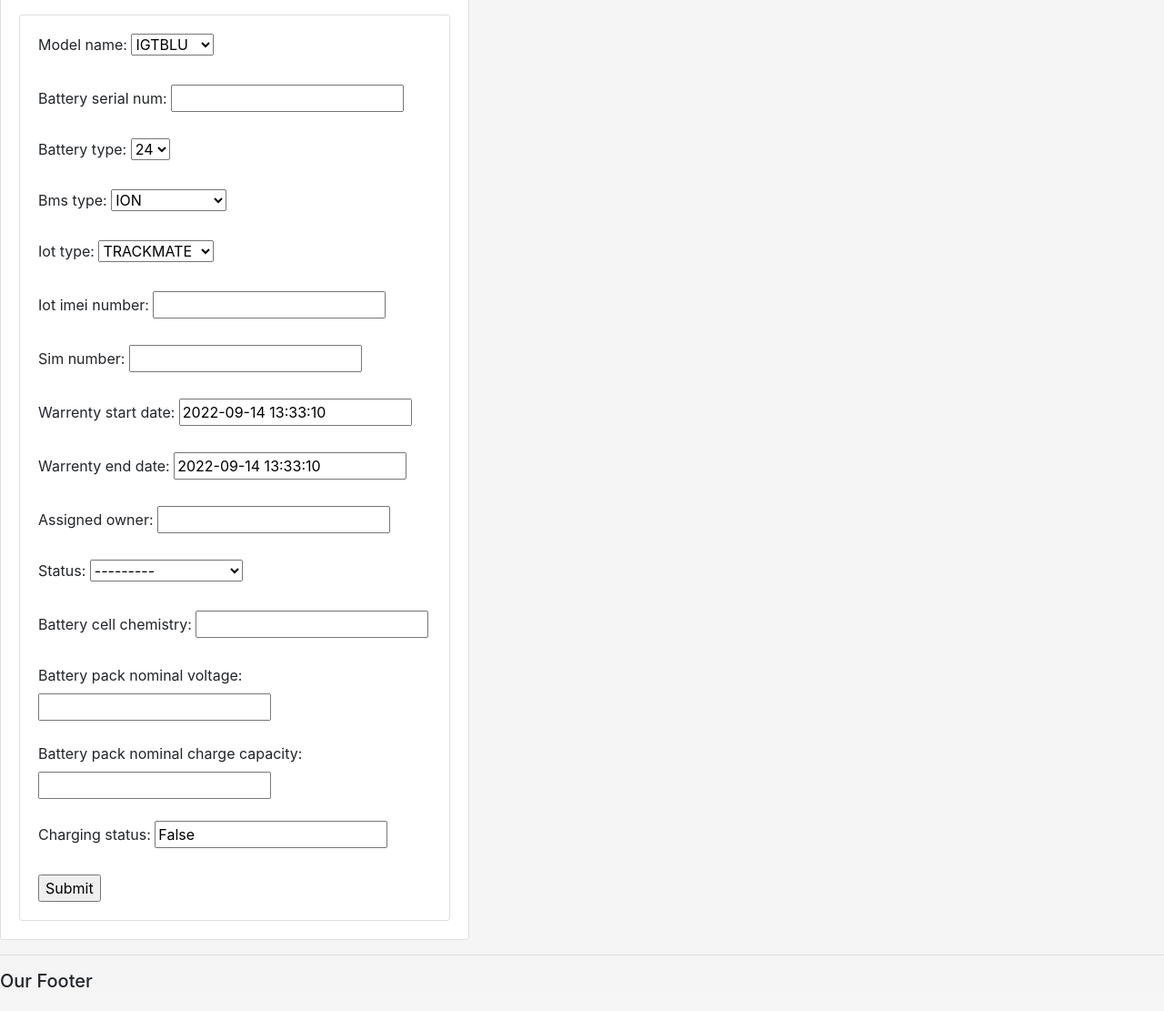
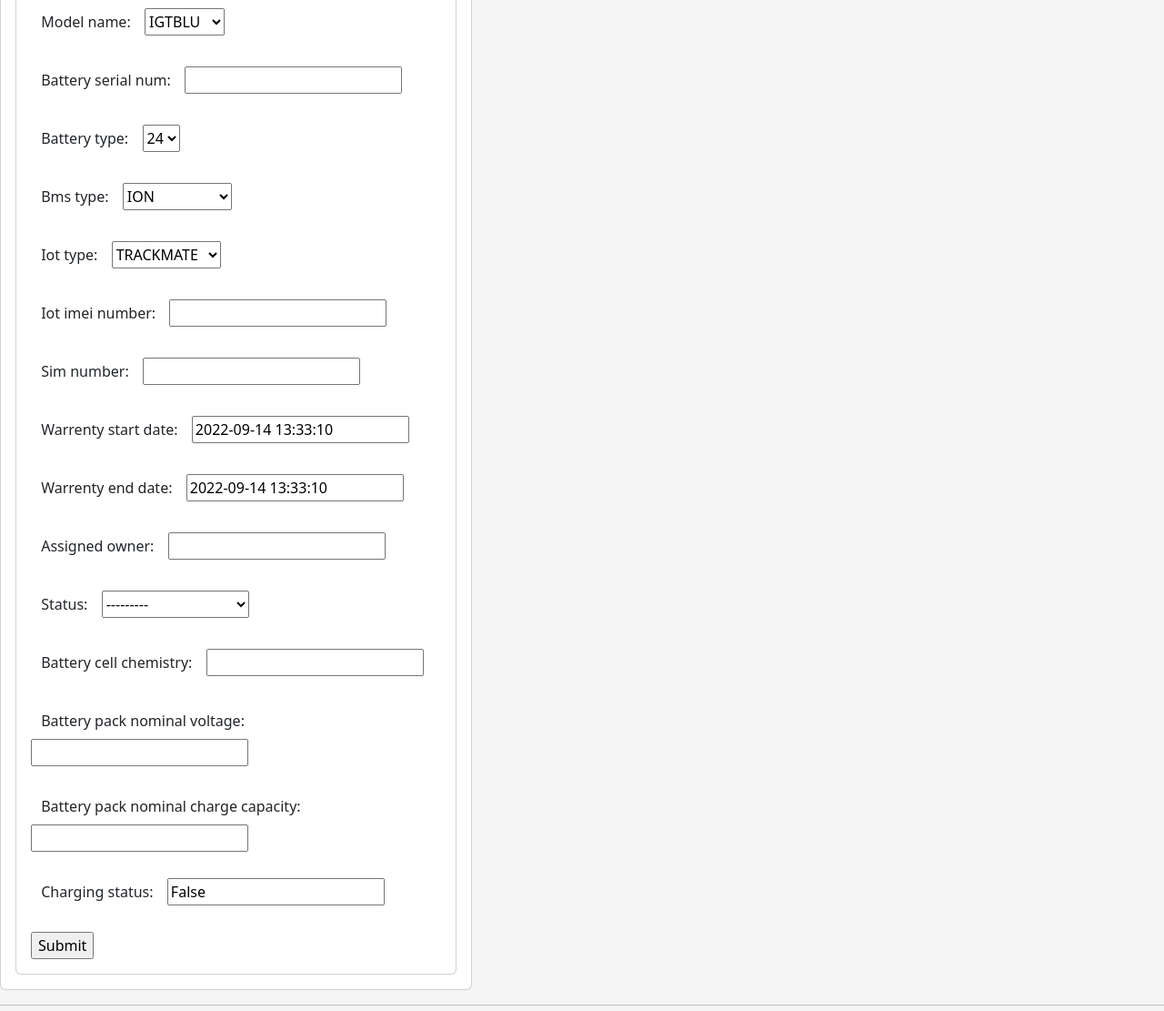
Before and after one commit to dixitIms/cerberus, a Django app: page / in a window 1280 px wide. Shown: the part 379-1490 px from the top of the page at 91% size. Before the commit the page ends 1464 px from the top, so only its background shows below. Run offline with Django 3.2, Linux system fonts and the light colour scheme; some libraries are stand-ins or nearby versions.

Commit message:
change a battery status page

```diff
--- a/account/templates/status.html
+++ b/account/templates/status.html
@@ -1,3 +1,19 @@
+{% load static %}
+<!DOCTYPE html>
+<html>
+<head>
+	<meta charset='utf-8'>
+    <meta http-equiv='X-UA-Compatible' content='IE=edge'>
+    <title>page title</title>
+    <meta name='viewport' content='width=device-width, initial-scale=1'>
+    <link rel="stylesheet" href="{% static '/css/main.css' %}">
+	<link rel="stylesheet" href="https://cdn.jsdelivr.net/npm/bootstrap@5.2.1/dist/css/bootstrap.min.css" integrity="sha384-iYQeCzEYFbKjA/T2uDLTpkwGzCiq6soy8tYaI1GyVh/UjpbCx/TYkiZhlZB6+fzT" crossorigin="anonymous">
+  </head>
+	<link rel="stylesheet" href="https://use.fontawesome.com/releases/v5.6.1/css/all.css" integrity="sha384-gfdkjb5BdAXd+lj+gudLWI+BXq4IuLW5IT+brZEZsLFm++aCMlF1V92rMkPaX4PP" crossorigin="anonymous">
+	<script src="https://ajax.googleapis.com/ajax/libs/jquery/3.3.1/jquery.min.js"></script>
+    <script src='main.js'></script>
+</head>
+<body>
 	<br>
 
 <div class="row">
@@ -40,3 +56,5 @@
 		</div>
 	</div>
 </div>
+</body>
+</html>
--- a/static/css/main.css
+++ b/static/css/main.css
@@ -16,6 +16,7 @@
     padding: 0;
     height: 100%;
     background: whitesmoke !important;
+
 }
 .user_card {
     width: 350px;
@@ -112,3 +113,12 @@
     align-items: center;
     margin: 0 1em;
 }
+select {
+    word-wrap: normal;
+    height: 30px;
+}
+label {
+    display: inline-block;
+    margin: 0.5rem;
+    PADDING: 0 .2EM;
+}
```
Lines whose indentation alone changed are shown as unchanged.
